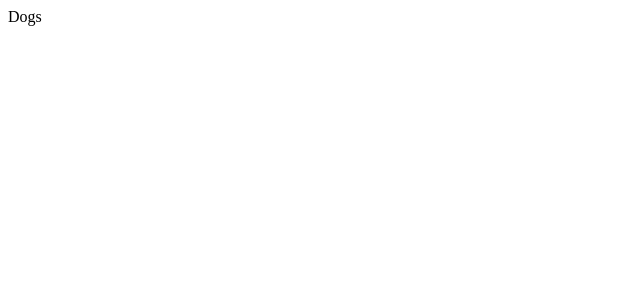
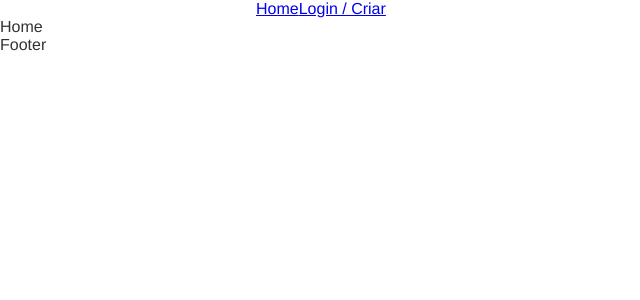
Before and after one commit to klevessonroseno/dogs-react-client, a React (Create React App) app: page / in a window 1280 px wide. Shown: the top 300 px of the page, without its empty margins (0-640 px from the left). Built offline with nearby package versions, Linux system fonts and the light colour scheme.

Commit message:
Creating app structure

```diff
--- /dev/null
+++ b/src/App.css
@@ -0,0 +1,45 @@
+* {
+  box-sizing: border-box;
+}
+
+body {
+  margin: 0px;
+  color: #333;
+  --type-first: Helvetica, Arial, sans-serif;
+  --type-second: 'Spectral', Georgia;
+  font-family: var(--type-first);
+}
+
+h1,
+h2,
+h3,
+h4,
+p {
+  margin: 0px;
+}
+
+ul,
+li {
+  list-style: none;
+  padding: 0px;
+  margin: 0px;
+}
+
+img {
+  display: block;
+  max-width: 100%;
+}
+
+button,
+input {
+  display: block;
+  font-size: 1rem;
+  font-family: var(--type-first);
+  color: #333
+}
+
+.container {
+  max-width: 50rem;
+  padding: 0 1rem;
+  margin: 0 auto;
+}
--- a/src/App.js
+++ b/src/App.js
@@ -1,8 +1,25 @@
 import React from 'react';
+import { BrowserRouter, Route, Routes } from 'react-router-dom';
+
+import './App.css';
+
+import Footer from './Components/Footer';
+import Header from './Components/Header';
+import Home from './Components/Home';
+import Login from './Components/Login/Login';
 
 const App = () => {
   return (
-    <div>Dogs</div>
+    <div>
+      <BrowserRouter>
+        <Header />
+        <Routes >
+          <Route path='/' element={<Home />} />
+          <Route path='/login' element={<Login />} />
+        </Routes>
+        <Footer />
+      </BrowserRouter>
+    </div>
   )
 }
 
--- /dev/null
+++ b/src/Components/Footer.js
@@ -0,0 +1,10 @@
+import React from 'react';
+import styles from './Footer.module.css';
+
+const Footer = () => {
+  return (
+    <div>Footer</div>
+  )
+}
+
+export default Footer;
--- /dev/null
+++ b/src/Components/Header.js
@@ -0,0 +1,16 @@
+import React from 'react';
+import { Link } from 'react-router-dom';
+import styles from './Header.module.css';
+
+const Header = () => {
+  return (
+    <div className={styles.header}>
+      <nav className='container'>
+        <Link to='/'>Home</Link>
+        <Link to='/login'>Login / Criar</Link>
+      </nav>
+    </div>
+  )
+}
+
+export default Header;
--- /dev/null
+++ b/src/Components/Home.js
@@ -0,0 +1,9 @@
+import React from 'react';
+
+const Home = () => {
+  return (
+    <div>Home</div>
+  )
+}
+
+export default Home;
--- /dev/null
+++ b/src/Components/Login/Login.js
@@ -0,0 +1,9 @@
+import React from 'react';
+
+const Login = () => {
+  return (
+    <div>Login</div>
+  )
+}
+
+export default Login;
```
Also changed, not shown: src/Components/Footer.module.css (added), src/Components/Header.module.css (added).
